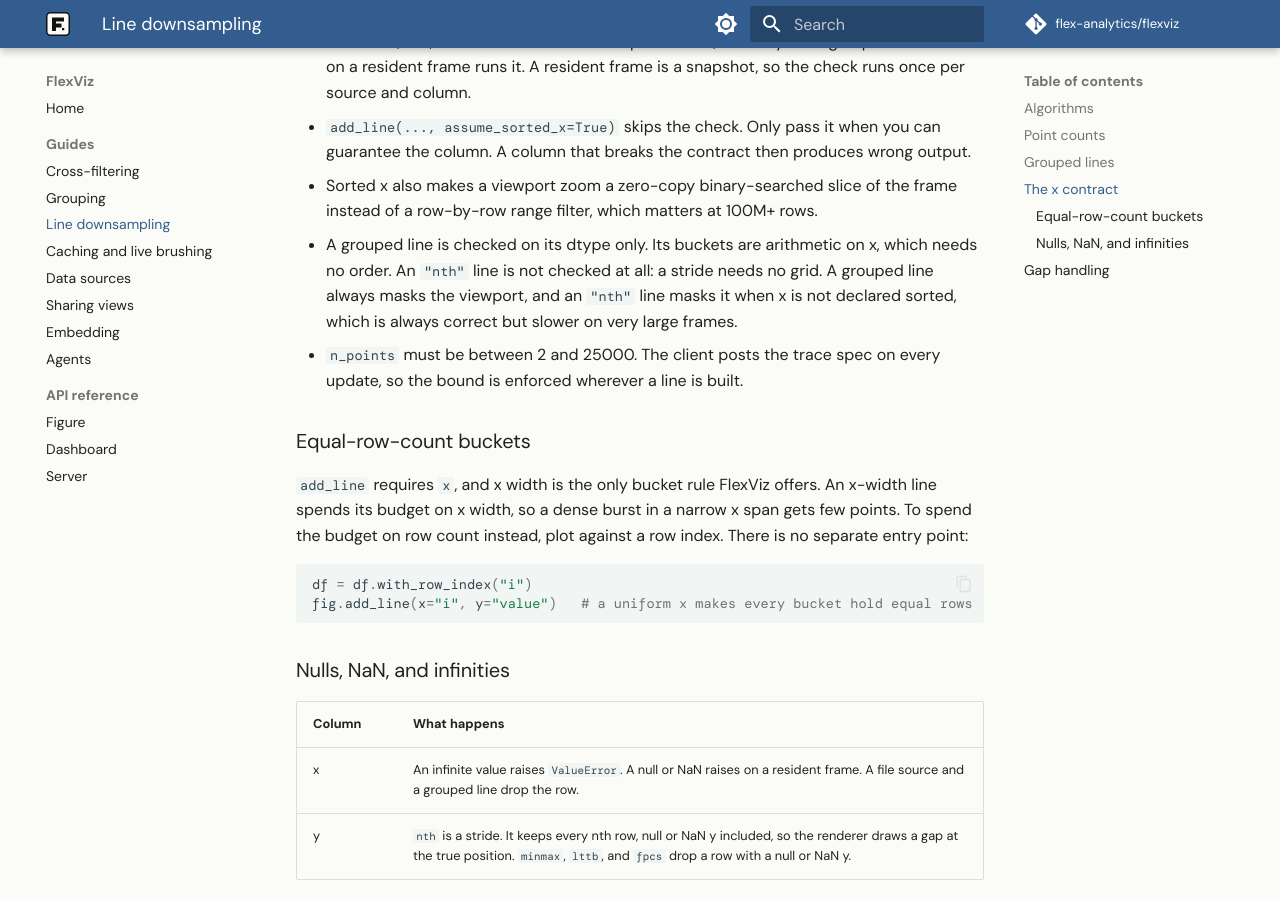
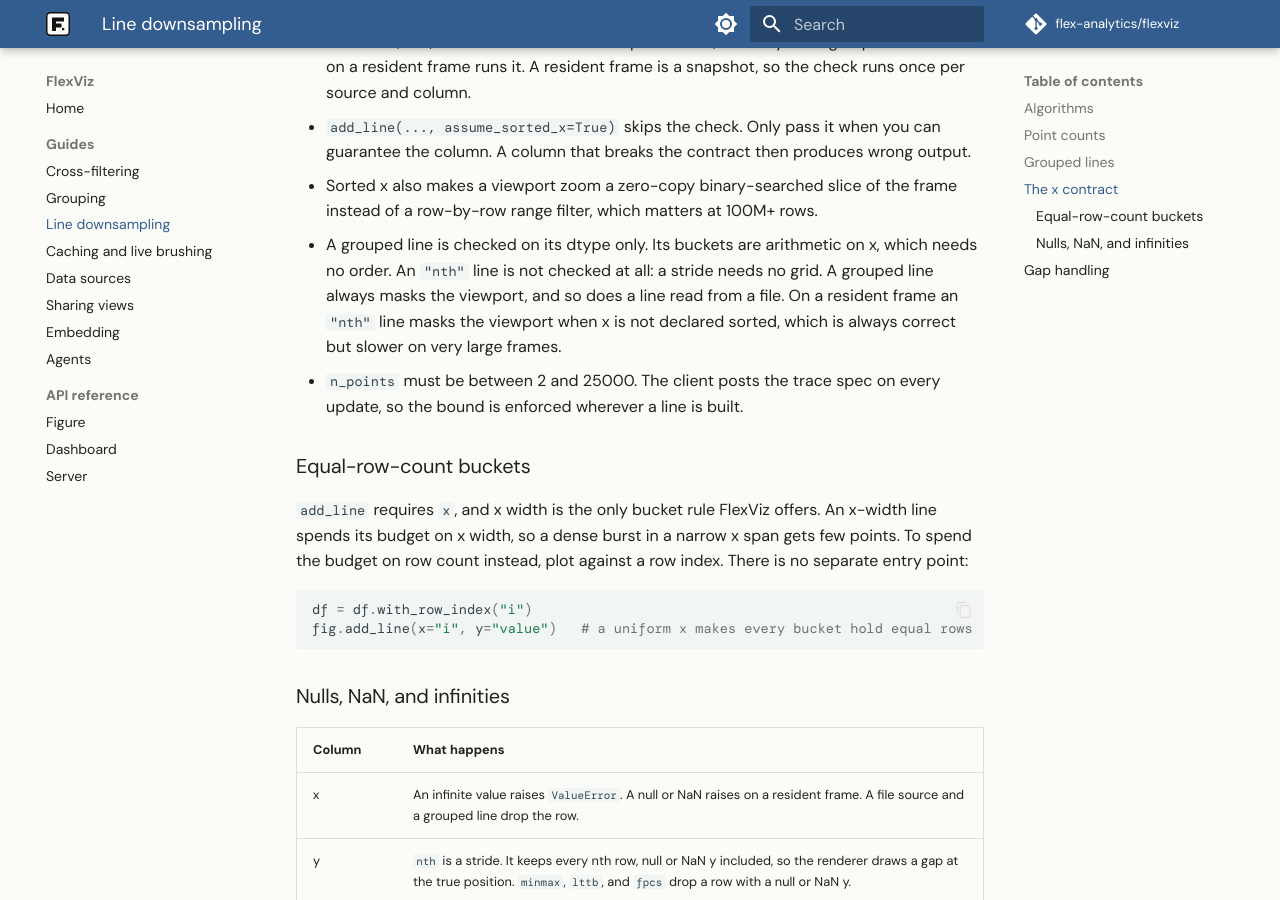
Before and after one commit to flex-analytics/flexviz, an MkDocs documentation site: the page built from docs/guides/line-downsampling.md, in a window 1280 px wide and 900 px high, scrolled down 2156 px. Built offline with MkDocs 1.6.1 and Material for MkDocs 9.7.7, drawn with Linux system fonts in a browser that asks for light colours; some web fonts are replaced; comment, search, counter and statistics services are not loaded.

Commit message:
docs: update nth architecture and line-downsampling guide

```diff
--- a/docs/guides/line-downsampling.md
+++ b/docs/guides/line-downsampling.md
@@ -91,9 +91,9 @@ or Boolean y, because the triangle rule does arithmetic on it.
   frame instead of a row-by-row range filter, which matters at 100M+ rows.
 - A grouped line is checked on its dtype only. Its buckets are arithmetic on x,
   which needs no order. An `"nth"` line is not checked at all: a stride needs no
-  grid. A grouped line always masks the viewport, and an `"nth"` line masks it
-  when x is not declared sorted, which is always correct but slower on very
-  large frames.
+  grid. A grouped line always masks the viewport, and so does a line read from
+  a file. On a resident frame an `"nth"` line masks the viewport when x is not
+  declared sorted, which is always correct but slower on very large frames.
 - `n_points` must be between 2 and 25000. The client posts the trace spec on
   every update, so the bound is enforced wherever a line is built.
 
```
Also changed, not shown: Architecture.md (+3 -4 lines).
